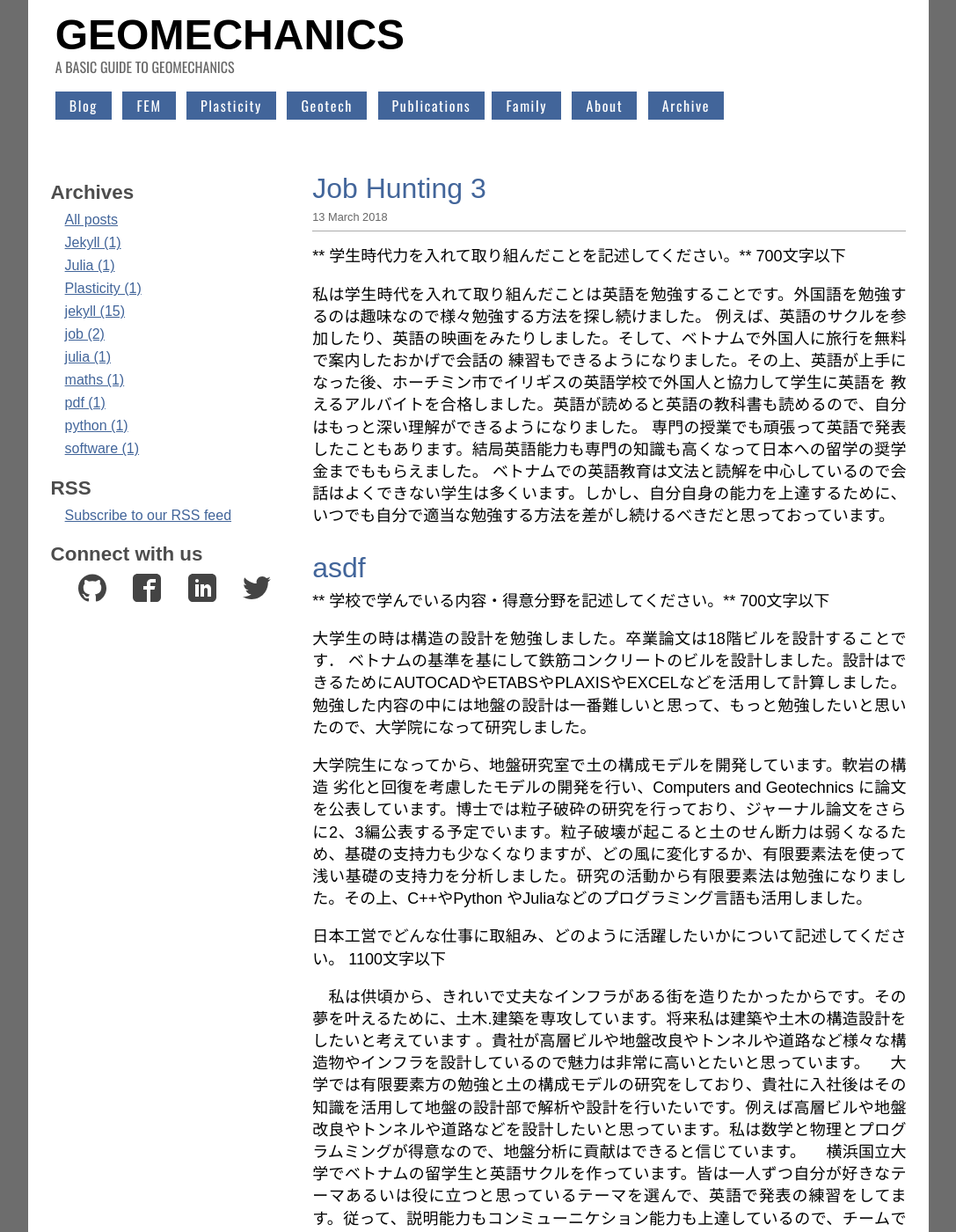
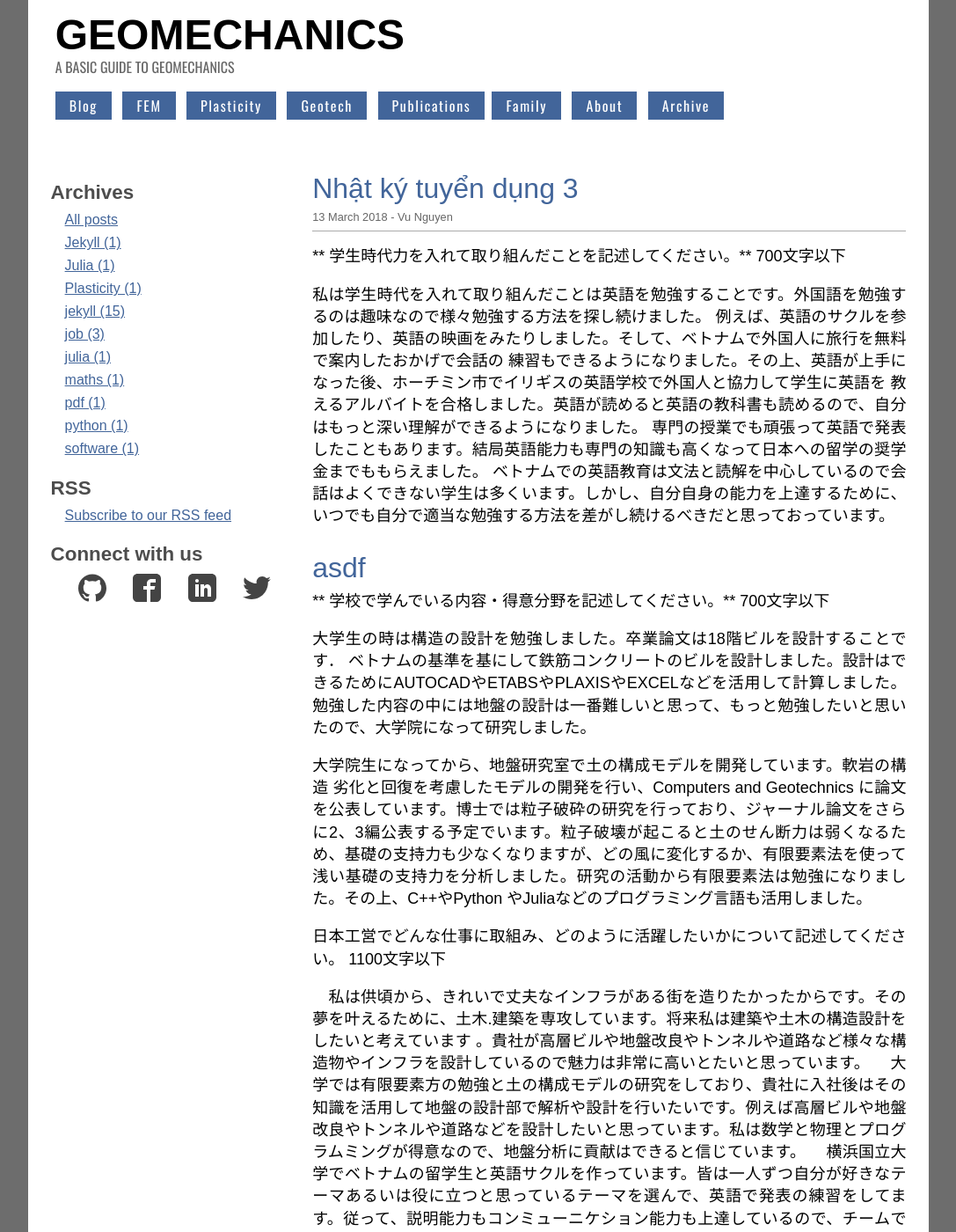
Before and after one commit to quangvunp/geomechanics, a Jekyll site: the page built from _posts/2018-03-13-job-hunting-3.md, in a window 1280 px wide and 1400 px high. Shown: the whole window at 88% size, without its empty margins (96-1183 px from the left). Built offline with Jekyll 4.4.1, drawn with Linux system fonts in a browser that asks for light colours; our own code applies the rules of GitHub Pages for plain Markdown files; comment, search, counter and statistics services are not loaded.

Commit message:
Update 2018-03-13-job-hunting-3.md

```diff
--- a/_posts/2018-03-13-job-hunting-3.md
+++ b/_posts/2018-03-13-job-hunting-3.md
@@ -1,3 +1,10 @@
+---
+layout: post
+title:  "Nhật ký tuyển dụng 3"
+date:   2018-03-13
+author: Vu Nguyen
+tags: [job]
+---
 
 ** 学生時代力を入れて取り組んだことを記述してください。**
 700文字以下
```
